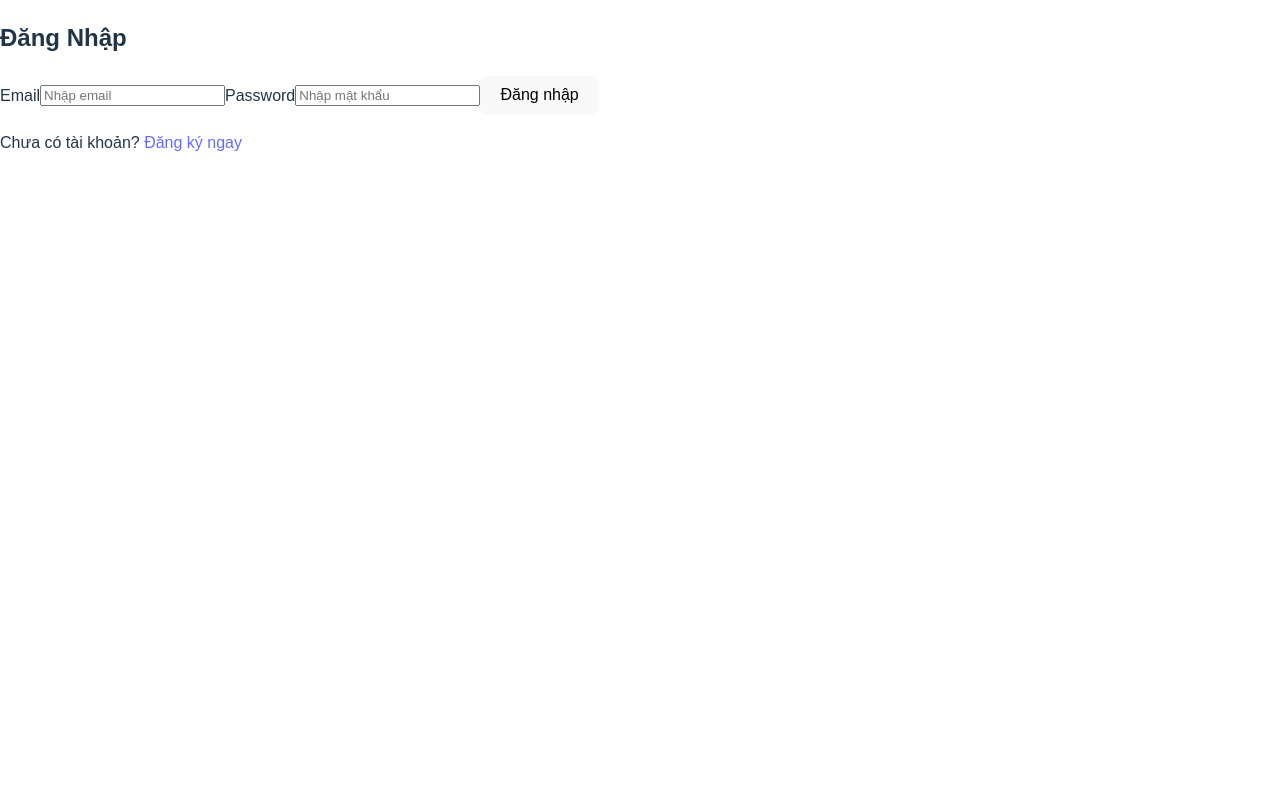
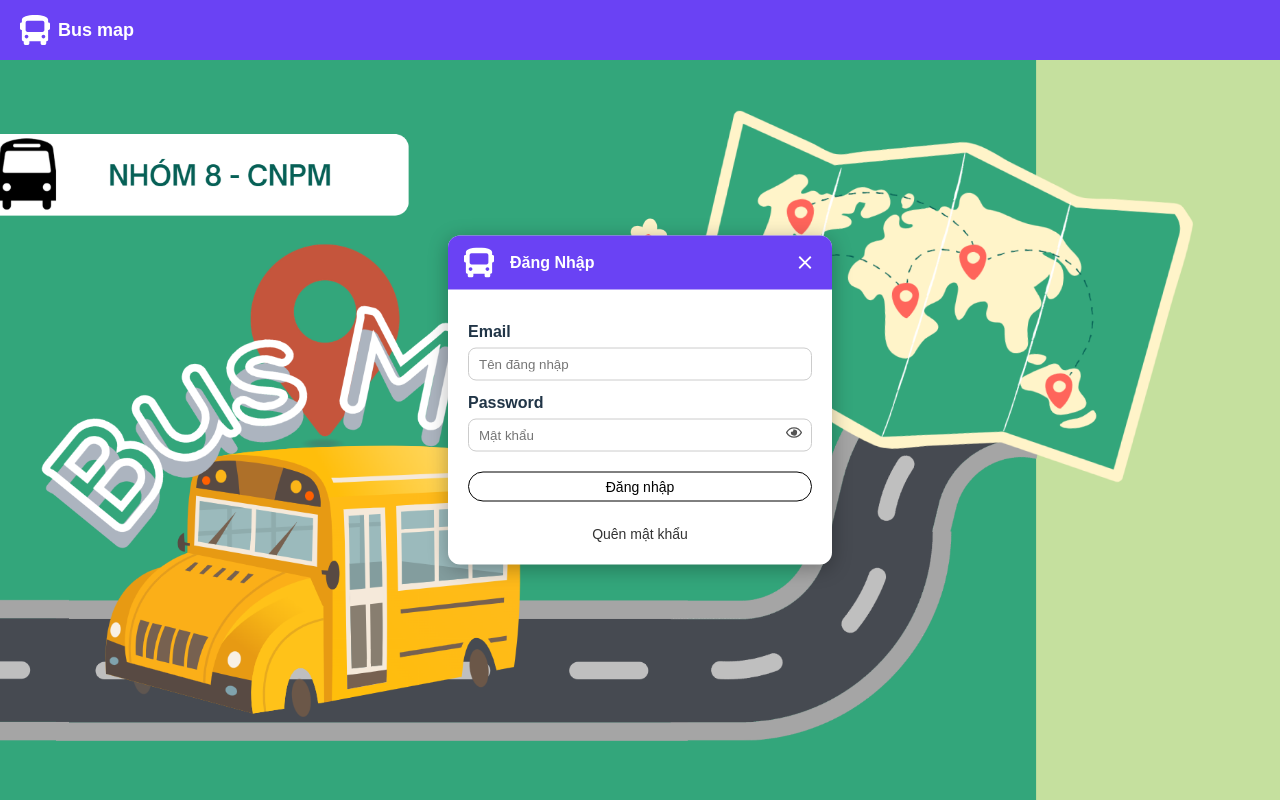
Before and after one commit to minhmhit/CNPM, a React (Vite) app in the folder Frontend/: page /login in a window 1280 px wide. Built offline with nearby package versions, Linux system fonts and the light colour scheme.

Commit message:
login with mock data

```diff
--- a/Frontend/src/App.css
+++ b/Frontend/src/App.css
@@ -8,7 +8,7 @@ body, html, #root {
 }
 
 .app {
-  height: 100vh; /* full màn hình */
+  height: 100vh;
   width: 100vw;
   display: flex;
   flex-direction: column;
@@ -45,25 +45,22 @@ body, html, #root {
 }
 
 .login-btn {
-  padding: 6px 12px;
-  border: none;
-  border-radius: 6px;
-  background-color: #d6c3ff;
-  color: #333;
+  padding: 6px 16px;
+  border: 1px solid #07060f;
+  border-radius: 20px;
+  background-color: transparent;
+  color: #5a3ef4;
+  font-size: 14px;
+  font-weight: 500;
   cursor: pointer;
+  transition: all 0.3s ease;
 }
-.login-btn {
-  background: #c8a6ff;
-  border: none;
-  padding: 6px 14px;
-  border-radius: 6px;
-  cursor: pointer;
-  font-size: 14px;
-  transition: background 0.2s;
+
+.login-btn:hover {
+  background-color: #5a3ef4;
+  color: white;
 }
-.login-btn:hover {
-  background: #b08eff;
-}
+
 
 .bus-icon {
   width: 30px;
@@ -79,6 +76,8 @@ body, html, #root {
   justify-content: center;
   align-items: center;
   background-color: #f0f0f0;
+  background: url("./pics/backgroud.png") no-repeat center center;
+  background-size: cover;   /* ảnh scale full */
 }
 
 .logo {
--- a/Frontend/src/Home.jsx
+++ b/Frontend/src/Home.jsx
@@ -1,5 +1,4 @@
 import { Link } from "react-router-dom";
-import background from "./pics/backgroud.png";
 import logo from "./pics/logo.png";
 import "./App.css";
 export default function Home() {
@@ -10,16 +9,12 @@ export default function Home() {
           <img src={logo} className="bus-icon" />
           <span className="navbar-title">Bus map</span>
         </div>
-        <Link to="/login">
-          <button className="login-btn">Đăng nhập</button>
-        </Link>
-        <Link to="/driver">
-          <button className="login-btn">Tai xe</button>
+        <Link to="/login" className="login-btn">
+          Đăng nhập
         </Link>
       </div>
 
       <div className="center-box">
-        <img src={background} className="logo" />
       </div>
     </div>
   );
--- /dev/null
+++ b/Frontend/src/Login.css
@@ -0,0 +1,106 @@
+.login-page {
+  position: fixed;
+  top: 50%;
+  left: 50%;
+  transform: translate(-50%, -50%);
+  width: 30%;
+  z-index: 1000;
+}
+
+.login-box {
+  background: white;
+  border-radius: 12px;
+  box-shadow: 0 4px 20px rgba(0,0,0,0.3);
+}
+
+/* Header */
+.login-header {
+  display: flex;
+  justify-content: space-between;
+  align-items: center;
+  background: #6a42f4;
+  color: white;
+  padding: 12px 16px;
+  font-weight: bold;
+  border-radius: 12px 12px 0 0;
+}
+
+.header-left {
+  display: flex;
+  align-items: center;
+  gap: 8px;
+}
+
+.bus-icon {
+  font-size: 20px;
+}
+
+.close-icon {
+  font-size: 22px;
+  cursor: pointer;
+}
+
+/* Form */
+.login-form {
+  display: flex;
+  flex-direction: column;
+  padding: 20px;
+}
+
+.login-form label {
+  font-weight: bold;
+  margin-top: 10px;
+  margin-bottom: 4px;
+}
+
+.input-box {
+  position: relative;
+  display: flex;
+  align-items: center;
+}
+
+.input-box input {
+  width: 100%;
+  padding: 8px 36px 8px 10px;
+  border: 1px solid #ccc;
+  border-radius: 8px;
+  outline: none;
+}
+
+.toggle-password {
+  position: absolute;
+  right: 10px;
+  cursor: pointer;
+  color: #555;
+}
+
+.login-btn {
+  display: inline-block;
+  text-decoration: none;
+  padding: 6px 16px;
+  border: 1px solid #000000;
+  border-radius: 20px;
+  background-color: transparent;
+  color: #000000;
+  font-size: 14px;
+  font-weight: 500;
+  cursor: pointer;
+  transition: all 0.3s ease;
+  margin-top: 20px;
+}
+.login-btn:hover {
+  background-color: #2600ff;
+  color: white;
+}
+/* Links */
+.login-links {
+  text-align: center;
+  padding: 2px 20px 20px;
+  font-size: 14px;
+}
+
+.login-links a {
+  display: block;
+  color: #333;
+  text-decoration: none;
+}
--- a/Frontend/src/Login.jsx
+++ b/Frontend/src/Login.jsx
@@ -1,21 +1,97 @@
+import { Link, useNavigate } from "react-router-dom";
+import { useState } from "react";
+import { FaBus } from "react-icons/fa";
+import { IoMdClose } from "react-icons/io";
+import { FaRegEye, FaRegEyeSlash } from "react-icons/fa";
+import "./Login.css";
 import "./App.css";
+
 export default function Login() {
+  const [showPassword, setShowPassword] = useState(false);
+  const [email, setEmail] = useState("");
+  const [password, setPassword] = useState("");
+  const navigate = useNavigate();
+  // mock data
+  const users = {
+    "admin@gmail.com": "admin",
+    "driver@gmail.com": "driver",
+    "parents@gmail.com": "parents",
+  };
+
+  const handleLogin = (e) => {
+    e.preventDefault();
+
+    if (!users[email]) {
+      alert("Tài khoản không hợp lệ");
+      return;
+    }
+
+    if (password !== "123456") {
+      alert("Sai mật khẩu");
+      return;
+    }
+    // Đăng nhập thành công
+    alert("Đăng nhập thành công");
+    const role = users[email];
+    navigate(`/${role}`);
+  };
+
   return (
-    <div className="login-page">
-      <div className="login-box">
-        <h2>Đăng Nhập</h2>
-        <form>
-          <label>Email</label>
-          <input type="email" placeholder="Nhập email" />
+    <div className="app">
+      <div className="navbar">
+        <div className="navbar-left">
+          <FaBus className="bus-icon" />
+          <span className="navbar-title">Bus map</span>
+        </div>
+      </div>
+      <div className="center-box">
+        <div className="login-page">
+          <div className="login-box">
+            <div className="login-header">
+              <div className="header-left">
+                <FaBus className="bus-icon" />
+                <span>Đăng Nhập</span>
+              </div>
+              <IoMdClose
+                className="close-icon"
+                onClick={() => navigate("/")} // bấm X về Home
+              />
+            </div>
+            <form className="login-form" onSubmit={handleLogin}>
+              <label>Email</label>
+              <div className="input-box">
+                <input
+                  type="email"
+                  placeholder="Tên đăng nhập"
+                  value={email}
+                  onChange={(e) => setEmail(e.target.value)}
+                />
+              </div>
+              <label>Password</label>
+              <div className="input-box">
+                <input
+                  type={showPassword ? "text" : "password"}
+                  placeholder="Mật khẩu"
+                  value={password}
+                  onChange={(e) => setPassword(e.target.value)}
+                />
+                <span
+                  className="toggle-password"
+                  onClick={() => setShowPassword(!showPassword)}
+                >
+                  {showPassword ? <FaRegEyeSlash /> : <FaRegEye />}
+                </span>
+              </div>
 
-          <label>Password</label>
-          <input type="password" placeholder="Nhập mật khẩu" />
-
-          <button type="submit">Đăng nhập</button>
-        </form>
-        <p>
-          Chưa có tài khoản? <a href="#">Đăng ký ngay</a>
-        </p>
+              <button type="submit" className="login-btn">
+                Đăng nhập
+              </button>
+            </form>
+            <div className="login-links">
+              <a href="#">Quên mật khẩu</a>
+            </div>
+          </div>
+        </div>
       </div>
     </div>
   );
```
